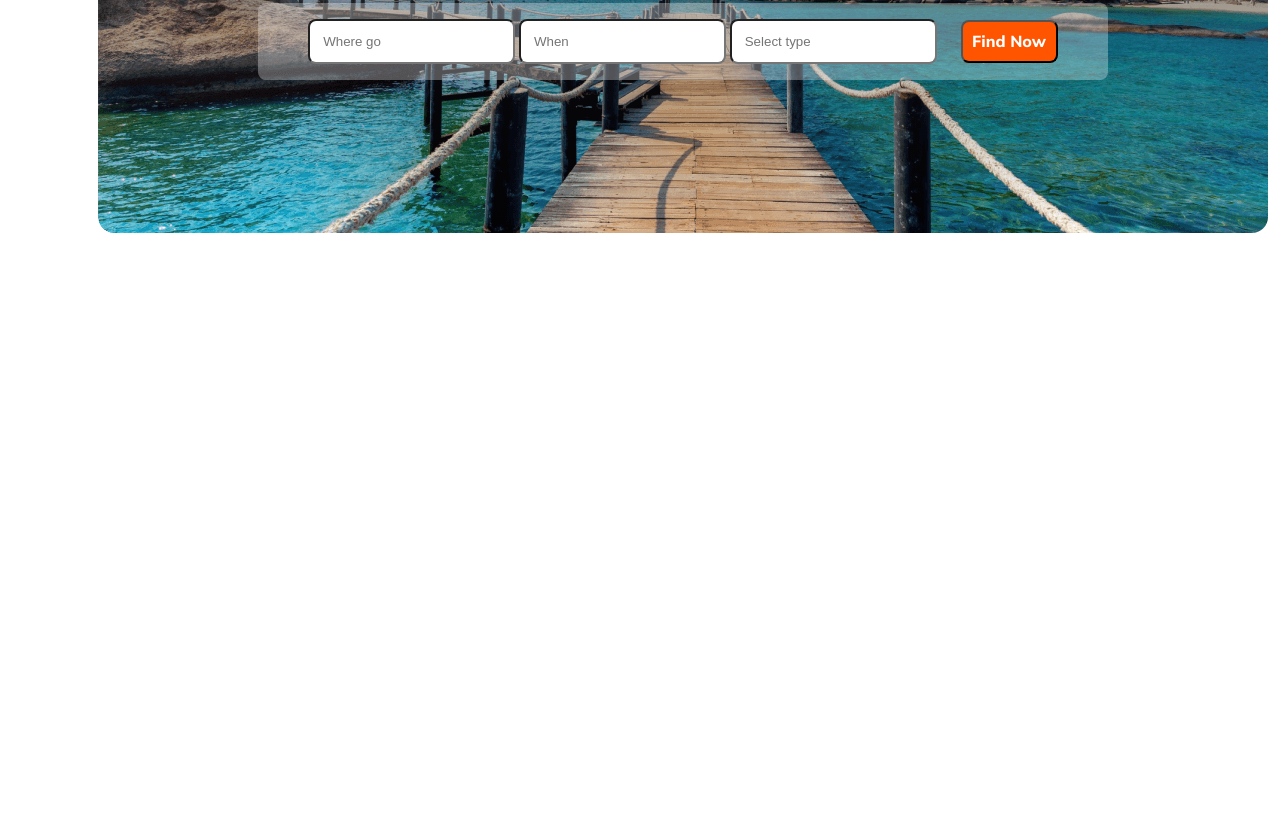
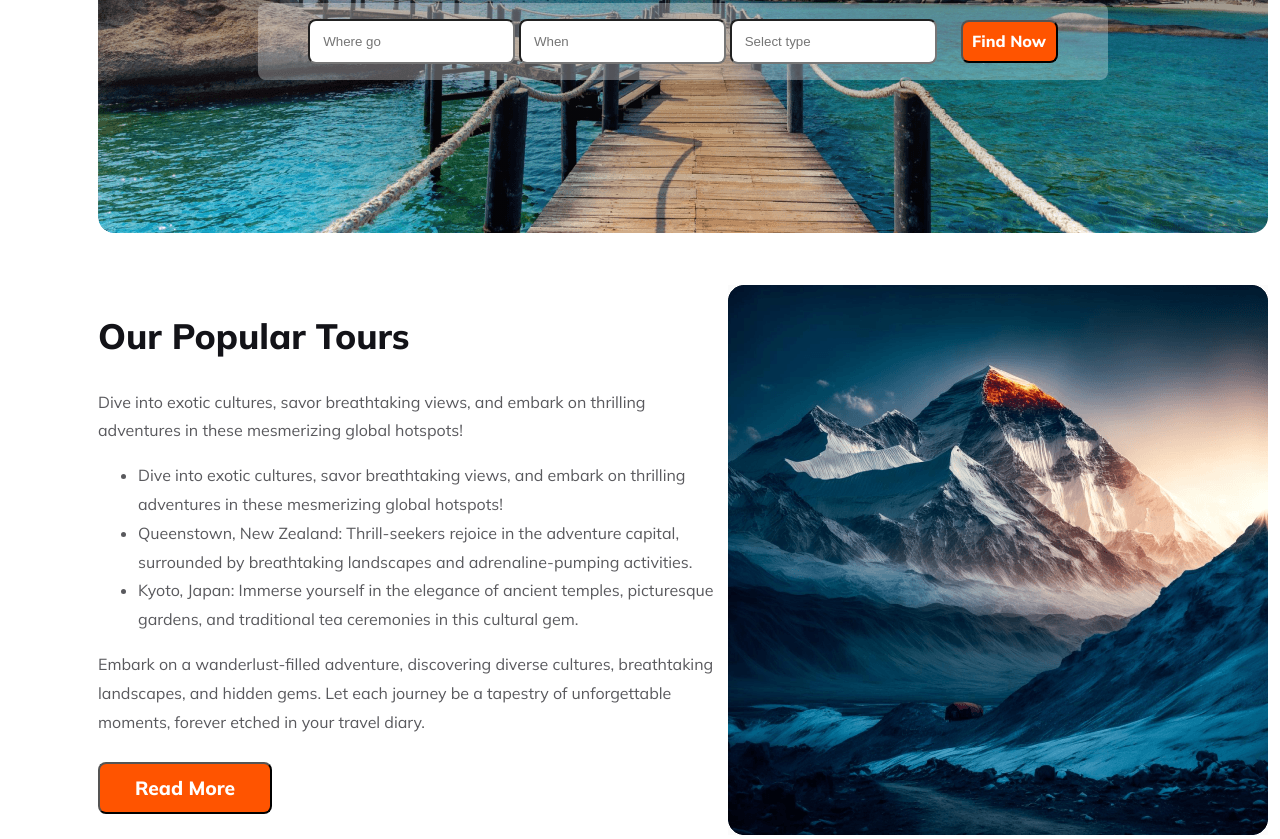
Before and after one commit to irfan-s-m/assignment-2, a plain HTML site: page index.html in a window 1280 px wide. Shown: the part 410-1249 px from the top of the page. Before the commit the page ends 800 px from the top, so only its background shows below. Drawn offline with Linux system fonts and the light colour scheme.

Commit message:
section-2 done

```diff
--- a/assets/style.css
+++ b/assets/style.css
@@ -8,7 +8,7 @@ body {
   font-family: "Mulish", sans-serif;
 }
 
-header {
+header, .section-2 {
   width: 1170px;
   margin: 0 auto;
   margin-top: 52px;
@@ -146,24 +146,79 @@ nav a {
   font-weight: 700;
   background: #ff5400;
 }
+/* HEADING BANNER END */
 
-/* HEADING BANNER END */
+/* Section - 2 START */
+.section-2-info {
+    display: flex;
+    margin-top: 50px;
+}
+
+.section-2-info h2 {
+    color: #131318;
+font-family: Mulish;
+font-size: 2.2rem;
+font-weight: 800;
+}
+
+.section-2-info p {
+    color: rgba(19, 19, 24, 0.70);
+font-family: Mulish;
+font-size: 1rem;
+font-weight: 400;
+line-height: 1.8rem;
+}
+
+.section-2-info li {
+    color: rgba(19, 19, 24, 0.70);
+font-family: Mulish;
+font-size: 1rem;
+font-weight: 400;
+line-height: 1.8rem;
+}
+
+.section-2-button {
+    border-radius: 0.5rem;
+background: #FF5400;
+color: #FFF;
+text-align: center;
+font-family: Mulish;
+font-size: 1.2rem;
+font-weight: 800;
+margin-top: 10px;
+width: 174px;
+height: 52px;
+padding: 0.7rem;
+}
+/* Section - 2 END */
+
+
+
+
+
+
+
+
+
 
 /* RESPONSIVE STYLE FOR 600PX MOBILE DEVICE */
 
 @media screen and (max-width: 600px) {
+    /* GLOBAL STYLE */
     body {
         width: 600px;
         margin: 0 auto;
         padding: 0;
     }
 
-    header {
+    header, .section-2 {
         width: 540px;
         margin: 0 auto;
         margin-top: 52px;
       }
+      /* GLOBAL STYLE END */
 
+      /* HEADING SECTION START */
     nav {
     display: none;
   }
@@ -207,4 +262,17 @@ nav a {
   .heading-button {
     width: 196px;
   }
+
+/* HEADING SECTION END */
+/* Section-2 START */
+.section-2-info {
+    flex-direction: column;
 }
+
+.section-2-button {
+    margin-bottom: 50px;
+}
+
+/* SECTION-2 END */
+
+}
--- a/index.html
+++ b/index.html
@@ -45,5 +45,23 @@
             </div>
         </div>
     </header>
+    <section class="section-2">
+        <div class="section-2-info">
+            <div>
+            <h2>Our Popular Tours</h2>
+            <p>Dive into exotic cultures, savor breathtaking views, and embark on thrilling adventures in these mesmerizing global hotspots!</p>
+            <ul>
+                <li>Dive into exotic cultures, savor breathtaking views, and embark on thrilling adventures in these mesmerizing global hotspots!</li>
+                <li>Queenstown, New Zealand: Thrill-seekers rejoice in the adventure capital, surrounded by breathtaking landscapes and adrenaline-pumping activities.</li>
+                <li>Kyoto, Japan: Immerse yourself in the elegance of ancient temples, picturesque gardens, and traditional tea ceremonies in this cultural gem.</li>
+            </ul>
+            <p>Embark on a wanderlust-filled adventure, discovering diverse cultures, breathtaking landscapes, and hidden gems. Let each journey be a tapestry of unforgettable moments, forever etched in your travel diary.</p>
+                <button class="section-2-button">Read More</button>
+            </div>
+            <div>
+                <img src="resources/Rectangle-4.png" alt="">
+            </div>
+        </div>
+    </section>
 </body>
 </html>
```
Also changed, not shown: assets/dummy-text.txt.
